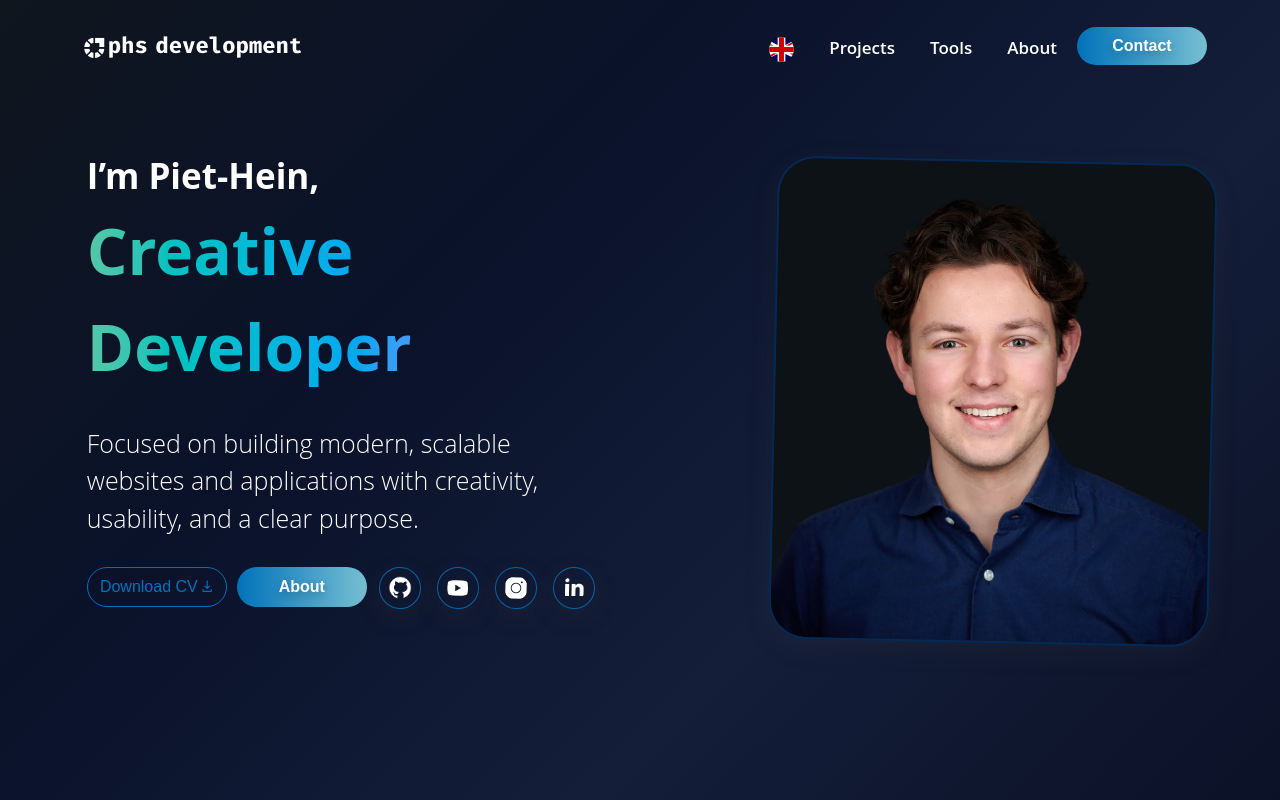
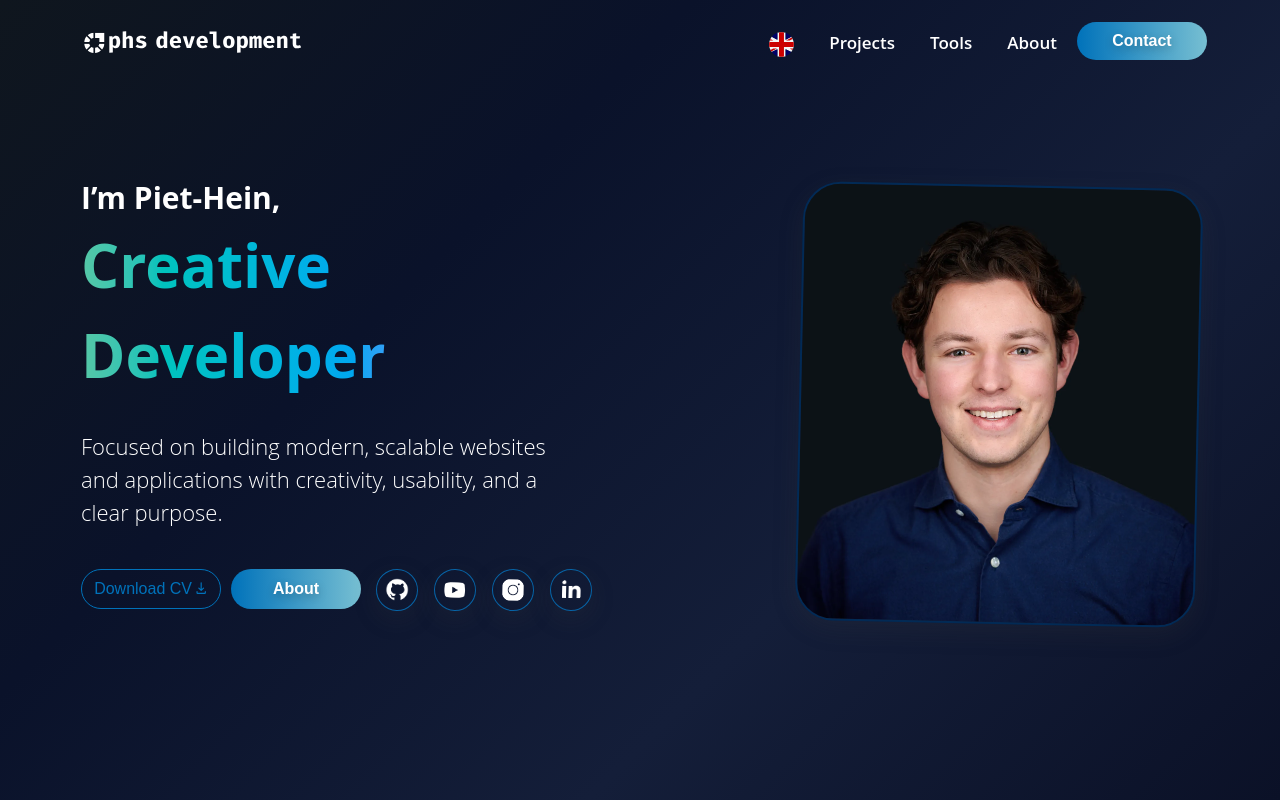
Before and after one commit to phsworks/portfolio-react, a React (Vite) app: page / in a window 1280 px wide. Shown: the top 800 px of the page. Built offline with nearby package versions, Linux system fonts and the light colour scheme.

Commit message:
hero title and text smaller

```diff
--- a/src/Components/Hero.css
+++ b/src/Components/Hero.css
@@ -98,7 +98,7 @@
     height: 85vh;
     flex-direction: row;
     justify-content: space-around;
-    padding-left: 20px;
+    padding-left: 30px;
     gap: 3vw;
 
     .title {
@@ -118,7 +118,6 @@
 
   .image-tablet {
     display: block;
-    margin-top: 50px;
     margin-right: 30px;
     width: 380px;
   }
@@ -136,13 +135,14 @@
 @media (min-width: 1100px) {
   .hero {
     height: 100vh;
+    padding-left: 20px;
     flex-direction: row;
     justify-content:space-around;
-    padding-top: 150px;
+    padding-top: 175px;
     gap: 6vw;
 
     .title {
-      font-size: 64px;
+      font-size: 60px;
     }
 
 
@@ -151,14 +151,15 @@
 
     }
     .iam {
-      font-size: 35px;
+      font-size: 30px;
+
+
     }
 
     p {
       width: 500px;
       padding-top: 10px;
-      padding-bottom: 20px;
-      font-size: 25px;
+      font-size: 22px;
     }
 
     .info-buttons {
@@ -169,7 +170,8 @@
   .image-tablet {
     display: block;
     margin-right: 20px;
-    width: 440px;
+    width: 400px;
+
 
   }
   .image-mobile {
@@ -177,7 +179,7 @@
   }
   .connect-section {
     flex-direction: row;
-    gap: 12px;
+    gap: 15px;
 
 
 
--- a/src/Components/Navbar.css
+++ b/src/Components/Navbar.css
@@ -3,7 +3,7 @@
   display: flex;
   align-items: center;
   justify-content: space-between;
-  padding: 20px 10px 20px 10px;
+  padding: 20px 10px 30px 10px;
   width: 100%;
   height: 95px;
   position: fixed;
```
